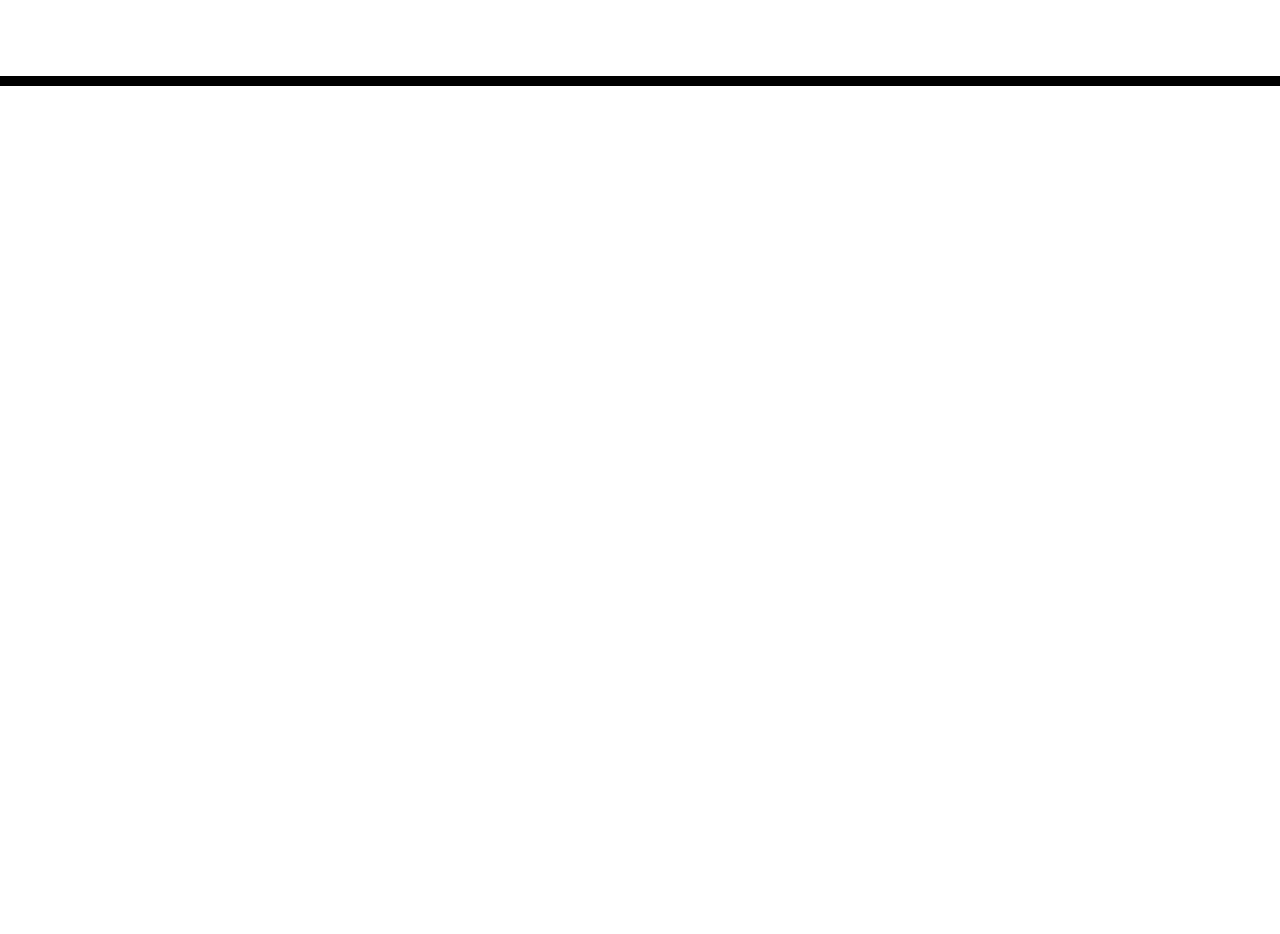
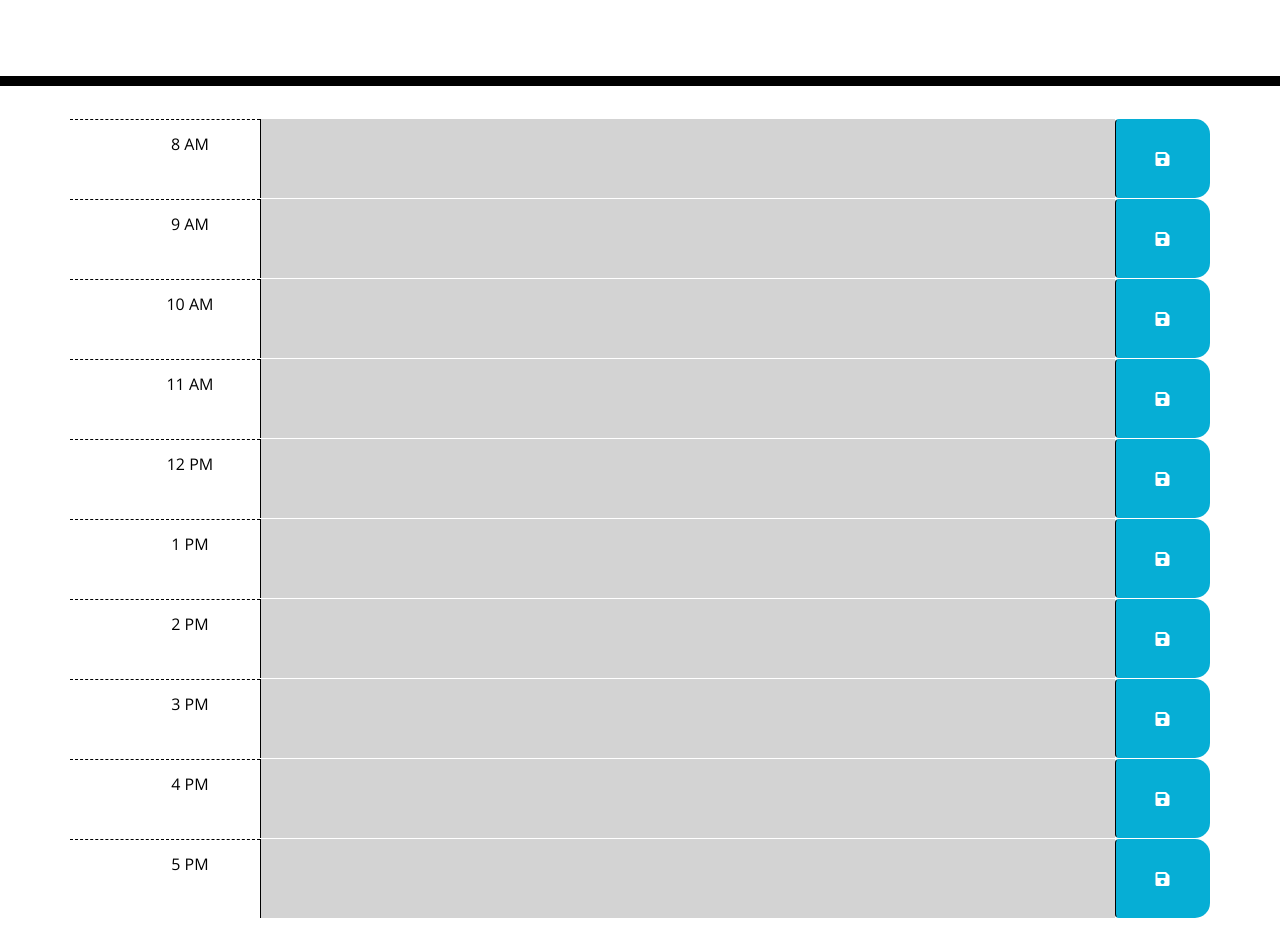
Before and after one commit to ianzyvith/IanZyvithWorkDayScheduler, a plain HTML site: page index.html in a window 1280 px wide. Shown: the part 182-1116 px from the top of the page. Before the commit the page ends 800 px from the top, so only its background shows below. Drawn offline with nearby package versions, Linux system fonts and the light colour scheme.

Commit message:
added time blocks to html

```diff
--- a/assets/css/style.css
+++ b/assets/css/style.css
@@ -23,6 +23,7 @@ textarea{
 
 .description{
   white-space: pre-wrap;
+  background-color: #d3d3d3;
 }
 
 .time-block{
--- a/index.html
+++ b/index.html
@@ -28,8 +28,96 @@
       <p class="lead">A simple calendar app for scheduling your work day</p>
       <p id="currentDay" class="lead"></p>
     </header>
+
+
     <div class="container">
+
       <!-- Timeblocks go here -->
+      <div id="8am" class="row time-block">
+        <div class="col-md-2 hour">
+            8 AM
+        </div>
+        <textarea class="col-md-9 description"></textarea>
+        <button class="btn saveBtn col-md-1"><i class="fas fa-save"></i></button>
+      </div>
+
+      <div id="9am" class="row time-block">
+        <div class="col-md-2 hour">
+            9 AM
+        </div>
+        <textarea class="col-md-9 description"></textarea>
+        <button class="btn saveBtn col-md-1"><i class="fas fa-save"></i></button>
+      </div>
+
+      <div id="10am" class="row time-block">
+        <div class="col-md-2 hour">
+            10 AM
+        </div>
+        <textarea class="col-md-9 description"></textarea>
+        <button class="btn saveBtn col-md-1"><i class="fas fa-save"></i></button>
+      </div>
+
+      <div id="11am" class="row time-block">
+        <div class="col-md-2 hour">
+            11 AM
+        </div>
+        <textarea class="col-md-9 description"></textarea>
+        <button class="btn saveBtn col-md-1"><i class="fas fa-save"></i></button>
+      </div>
+
+      <div id="12pm" class="row time-block">
+        <div class="col-md-2 hour">
+            12 PM
+        </div>
+        <textarea class="col-md-9 description"></textarea>
+        <button class="btn saveBtn col-md-1"><i class="fas fa-save"></i></button>
+      </div>
+
+      <div id="1pm" class="row time-block">
+        <div class="col-md-2 hour">
+            1 PM
+        </div>
+        <textarea class="col-md-9 description"></textarea>
+        <button class="btn saveBtn col-md-1"><i class="fas fa-save"></i></button>
+      </div>
+
+      <div id="2pm" class="row time-block">
+        <div class="col-md-2 hour">
+            2 PM
+        </div>
+        <textarea class="col-md-9 description"></textarea>
+        <button class="btn saveBtn col-md-1"><i class="fas fa-save"></i></button>
+      </div>
+
+      <div id="3pm" class="row time-block">
+        <div class="col-md-2 hour">
+            3 PM
+        </div>
+        <textarea class="col-md-9 description"></textarea>
+        <button class="btn saveBtn col-md-1"><i class="fas fa-save"></i></button>
+      </div>
+
+      <div id="4pm" class="row time-block">
+        <div class="col-md-2 hour">
+            4 PM
+        </div>
+        <textarea class="col-md-9 description"></textarea>
+        <button class="btn saveBtn col-md-1"><i class="fas fa-save"></i></button>
+      </div>
+
+      <div id="5pm" class="row time-block">
+        <div class="col-md-2 hour">
+            5 PM
+        </div>
+        <textarea class="col-md-9 description"></textarea>
+        <button class="btn saveBtn col-md-1"><i class="fas fa-save"></i></button>
+      </div>
+
+    <!-- add little space to bottom of page -->
+    <div>
+      <p></p>
+    </div>
+
     </div>
 
     <script src="https://code.jquery.com/jquery-3.4.1.min.js"></script>
```
Also changed, not shown: assets/js/javascript.js (added).
